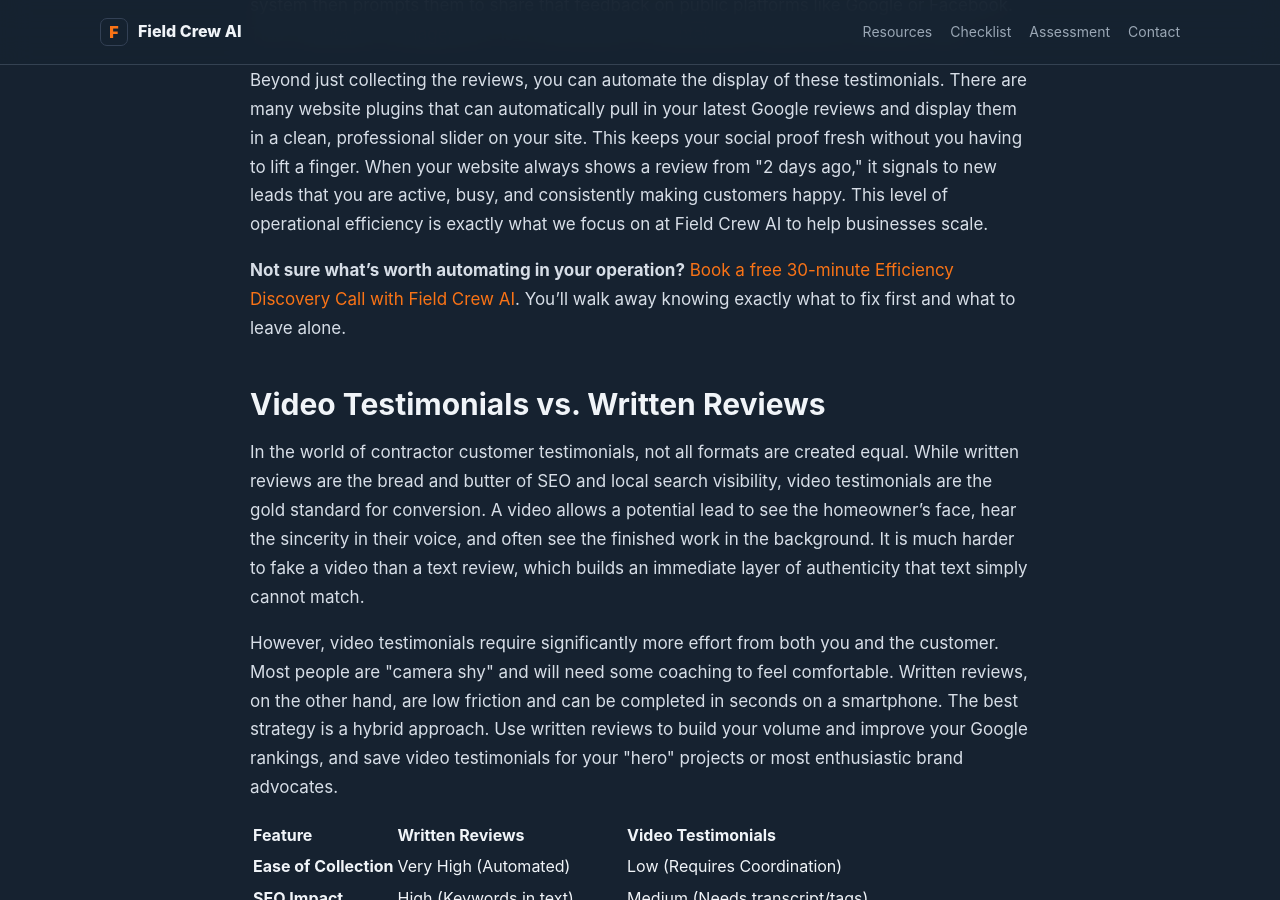
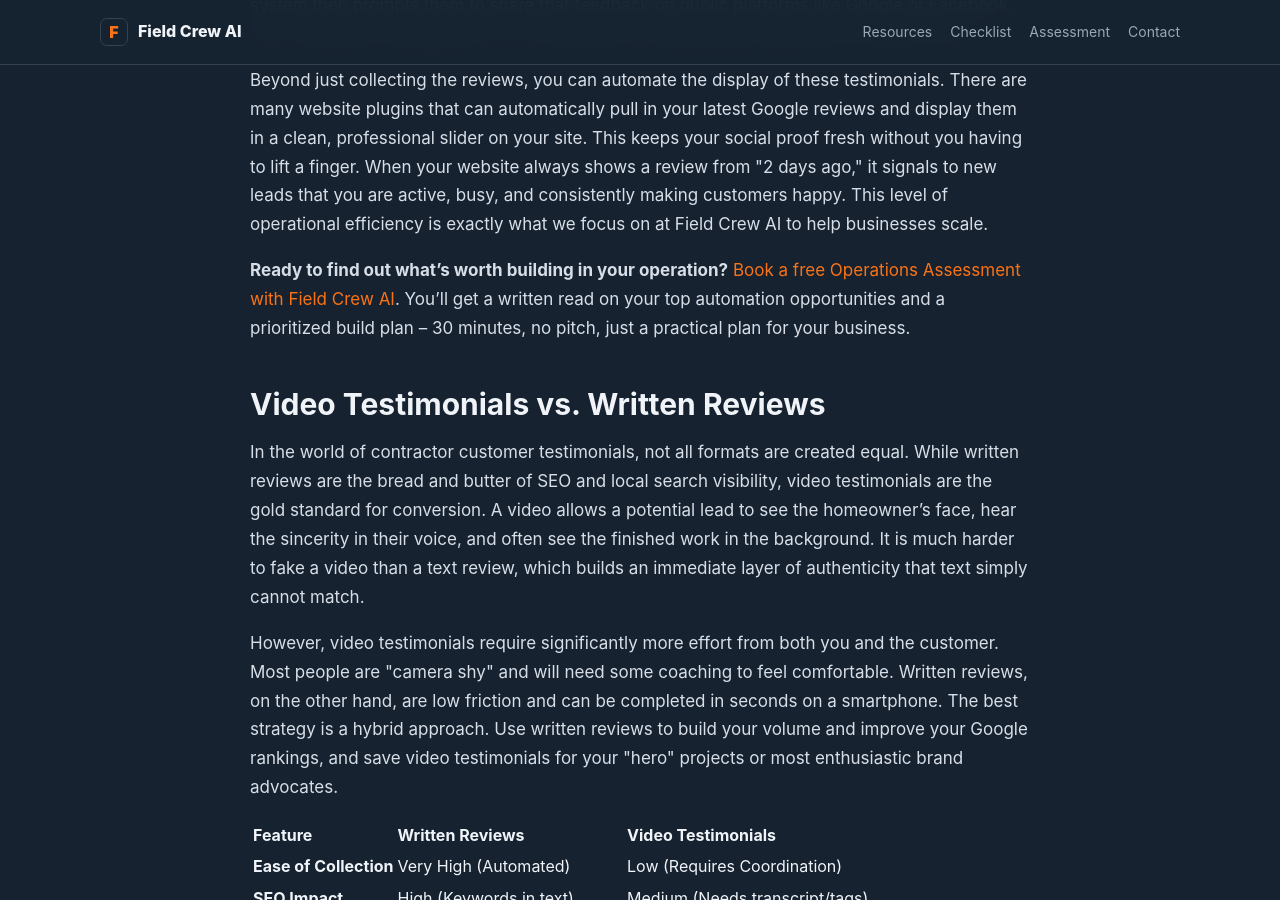
Before and after one commit to Josh-Szepesi/fieldcrewai, a Jekyll site: the page built from _posts/2026-05-25-how-to-use-customer-testimonials-to-win-more-contractor-leads.md, in a window 1280 px wide and 900 px high, scrolled down 3720 px. Built offline with Jekyll 4.4.1, drawn with Linux system fonts in a browser that asks for light colours; some of the changed text lies outside the part shown.

Commit message:
content: fix internal links and update CTA to assessment model

```diff
--- a/_posts/2026-05-25-how-to-use-customer-testimonials-to-win-more-contractor-leads.md
+++ b/_posts/2026-05-25-how-to-use-customer-testimonials-to-win-more-contractor-leads.md
@@ -17,7 +17,7 @@ In the modern digital landscape, a few stars on a Google Business Profile are no
 
 Social proof is a psychological phenomenon where people look to the actions and opinions of others to determine their own behavior. In the context of home services, this means a homeowner is far more likely to hire you if they see that their neighbors have already done so. Contractor customer testimonials serve as a \"trust signal\" that bypasses the natural skepticism most people have toward service providers. When a lead reads a detailed review about a roof replacement or a kitchen remodel, they aren't just looking for a five star rating. They are looking for a story that mirrors their own situation.
 
-The \"halo effect\" plays a massive role here as well. If a customer writes a glowing review about how clean your crew left the job site, a prospective lead will subconsciously assume that your technical work is also of the highest quality. This is why testimonials that mention specific details like punctuality, communication, and cleanliness are often more effective than those that simply say \"good job.\" You are building a narrative of reliability. This narrative is essential for any [Roofing Company Marketing](/blog/2026-05-01-roofing-company-marketing-a-complete-local-strategy/) or general contracting growth plan because it addresses the core fears of the consumer before they even pick up the phone.
+The \"halo effect\" plays a massive role here as well. If a customer writes a glowing review about how clean your crew left the job site, a prospective lead will subconsciously assume that your technical work is also of the highest quality. This is why testimonials that mention specific details like punctuality, communication, and cleanliness are often more effective than those that simply say \"good job.\" You are building a narrative of reliability. This narrative is essential for any [Roofing Company Marketing](/blog/roofing-company-marketing-a-complete-local-strategy/) or general contracting growth plan because it addresses the core fears of the consumer before they even pick up the phone.
 
 Furthermore, social proof helps to justify your pricing. If you are the most expensive contractor in town, you need a mountain of evidence to show why you are worth the extra investment. Testimonials that highlight the longevity of your work or the lack of stress during the project help homeowners realize that \"cheap\" often ends up being more expensive in the long run. By showcasing the value you provide through the words of others, you move the conversation away from price and toward results. This psychological shift is a key component of any successful [contractor sales pipeline](/blog/contractor-sales-pipeline/).
 
@@ -41,17 +41,17 @@ Here is a simple framework for collecting high quality testimonials:
 4.  **The Incentive (Optional):** While you should never \"buy\" reviews, you can offer a small token of appreciation, like a gift card to a local coffee shop, as a thank you for taking the time to share their honest experience.
 5.  **The Professional Capture:** For your biggest, most profitable jobs, consider sending a professional videographer or a team member with a high quality smartphone to film a 60 second interview with the homeowner.
 
-By following these steps, you move away from generic \"Great service!\" reviews and toward testimonials that address specific pain points. A review that says, \"I was worried about the mess, but the crew cleaned up every single evening,\" is worth ten reviews that just say \"Five stars.\" This level of detail is what helps you win local searches and stand out in a crowded market, much like the strategies discussed in [Electrician Marketing](/blog/2026-05-08-electrician-marketing-how-to-win-local-searches-in-your-city/).
+By following these steps, you move away from generic \"Great service!\" reviews and toward testimonials that address specific pain points. A review that says, \"I was worried about the mess, but the crew cleaned up every single evening,\" is worth ten reviews that just say \"Five stars.\" This level of detail is what helps you win local searches and stand out in a crowded market, much like the strategies discussed in [Electrician Marketing](/blog/electrician-marketing-how-to-win-local-searches-in-your-city/).
 
 ## Automating the Testimonial Collection Process
 
-As a busy contractor, you don't have time to manually email every single client. This is where automation becomes your best friend. By integrating your testimonial requests into your [CRM for contractors](/blog/2026-05-13-crm-for-contractors/), you ensure that no customer is ever missed. You can set up a trigger so that as soon as a job is marked as \"Complete\" in your system, an automated sequence begins. This sequence can include a text message, a follow up email three days later, and a final \"thank you\" once the review is posted.
+As a busy contractor, you don't have time to manually email every single client. This is where automation becomes your best friend. By integrating your testimonial requests into your [CRM for contractors](/blog/crm-for-contractors/), you ensure that no customer is ever missed. You can set up a trigger so that as soon as a job is marked as \"Complete\" in your system, an automated sequence begins. This sequence can include a text message, a follow up email three days later, and a final \"thank you\" once the review is posted.
 
 Automation also allows you to filter your feedback. Some systems allow you to ask for a private rating first. If the customer gives you a 1 to 3 star rating, the system can redirect them to a private form where they can vent their frustrations directly to you. This gives you a chance to fix the issue before it becomes a public negative review. If they give you a 4 or 5 star rating, the system then prompts them to share that feedback on public platforms like Google or Facebook. This \"reputation management\" is a critical part of maintaining a high lead conversion rate.
 
 Beyond just collecting the reviews, you can automate the display of these testimonials. There are many website plugins that can automatically pull in your latest Google reviews and display them in a clean, professional slider on your site. This keeps your social proof fresh without you having to lift a finger. When your website always shows a review from \"2 days ago,\" it signals to new leads that you are active, busy, and consistently making customers happy. This level of operational efficiency is exactly what we focus on at Field Crew AI to help businesses scale.
 
-**Not sure what's worth automating in your operation?** [Book a free 30-minute Efficiency Discovery Call with Field Crew AI](https://fieldcrewai.com/#assessment). You'll walk away knowing exactly what to fix first and what to leave alone.
+**Ready to find out what's worth building in your operation?** [Book a free Operations Assessment with Field Crew AI](https://fieldcrewai.com/#assessment). You'll get a written read on your top automation opportunities and a prioritized build plan -- 30 minutes, no pitch, just a practical plan for your business.
 
 ## Video Testimonials vs. Written Reviews
 
@@ -103,7 +103,7 @@ You should be very careful here. It is generally acceptable to fix minor typos o
 - [2026 05 15 Contractor Lead Follow Up Automation](/blog/2026-05-15-contractor-lead-follow-up-automation/)
 
 ---
-**Not sure what's worth automating in your operation?** [Book a free 30-minute Efficiency Discovery Call with Field Crew AI](https://fieldcrewai.com/#assessment). You'll walk away knowing exactly what to fix first and what to leave alone.
+**Ready to find out what's worth building in your operation?** [Book a free Operations Assessment with Field Crew AI](https://fieldcrewai.com/#assessment). You'll get a written read on your top automation opportunities and a prioritized build plan -- 30 minutes, no pitch, just a practical plan for your business.
 ---
 
 <div class="author-bio">
```
